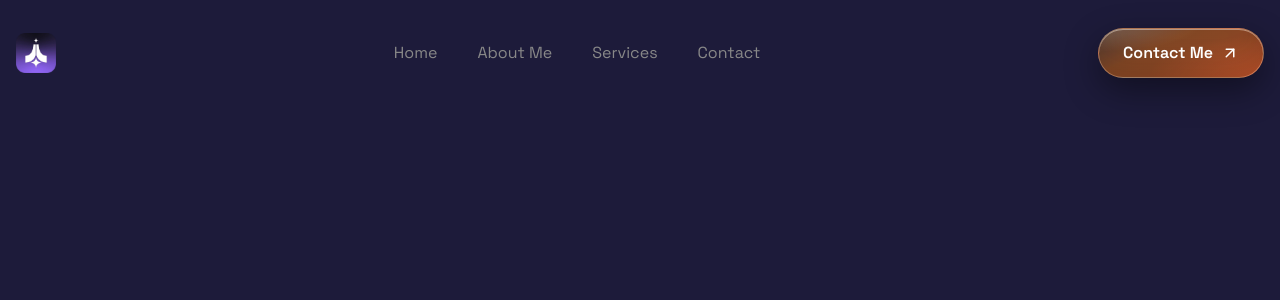
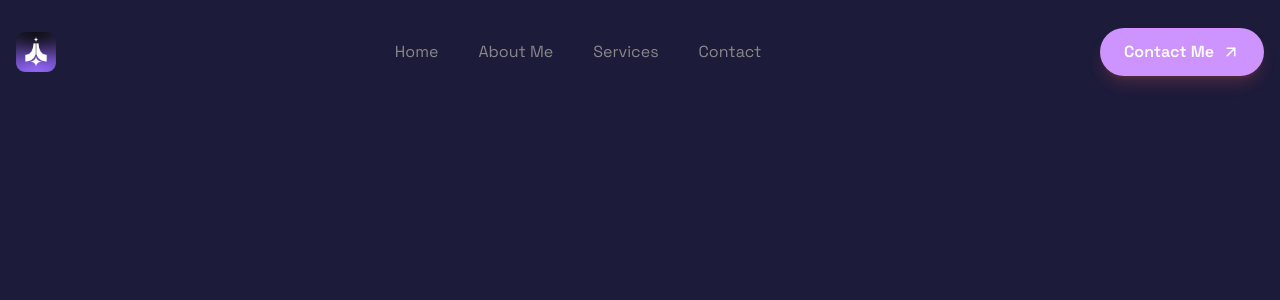
Before and after one commit to Marius-Diran/Acrux-Sirius-Landing-Page, a React (Vite) app: page / in a window 1280 px wide. Shown: the top 300 px of the page. Built offline with nearby package versions, Linux system fonts and the light colour scheme.

Commit message:
Acrux Sirius Tech Landing Page

```diff
--- a/src/components/Button.jsx
+++ b/src/components/Button.jsx
@@ -1,6 +1,6 @@
 const Button = ({ className = "", size = "default", children, ...props }) => {
   const baseClasses =
-    "rounded-full glass-orange text-white font-semibold hover:bg-[#E85D5D]/90 transition-colors duration-300 focus:outline-none focus:visible:ring-2 focus-visible:ring-[#E85D5D]/50 focus-visible:ring-offset-2 shadow-lg shadow-[#E85D5D]/20 hover:cursor-pointer";
+    "rounded-full bg-bg-btn-primary text-white font-semibold hover:bg-[#cd93ff]/60 transition-colors duration-300 focus:outline-none focus:visible:ring-2 focus-visible:ring-[#E85D5D]/50 focus-visible:ring-offset-2 shadow-lg shadow-[#E85D5D]/20 hover:cursor-pointer";
   const sizeClasses = {
     sm: "px-4 py-2 text-sm",
     default: "px-6 py-3 text-base",
--- a/src/index.css
+++ b/src/index.css
@@ -3,6 +3,7 @@
 @theme {
   --color-brand-primary: #1d1b3a;
   --color-brand-secondary: #cd93ff;
+  --color-brand-nav: #8354f2;
 
   --color-text-primary: #ffffff;
   --color-text-secondary: #cd93ff;
--- a/src/layout/Navbar.jsx
+++ b/src/layout/Navbar.jsx
@@ -68,13 +68,13 @@ const Navbar = () => {
         </nav>
 
         {isMobileMenuVisible && (
-          <div className="mt-6 mx-auto flex sm:hidden flex-col gap-5 glass-dark rounded-md px-6 py-3">
+          <div className="mt-6 mx-auto flex sm:hidden flex-col gap-5 bg-brand-nav rounded-md px-6 py-3">
             <div className="flex flex-col gap-4">
               {navLinks.map((link, index) => (
                 <a
                   href={link.href}
                   key={index}
-                  className="text-text-muted hover:text-text-primary transition-colors duration-300"
+                  className="text-text-primary hover:text-text-primary transition-colors duration-300"
                 >
                   {link.label}
                 </a>
```
Also changed, not shown: 1 other file (tests, documents, lock files or other folders).
